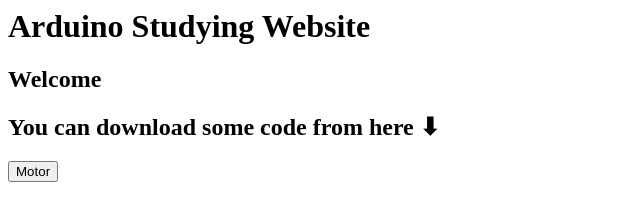
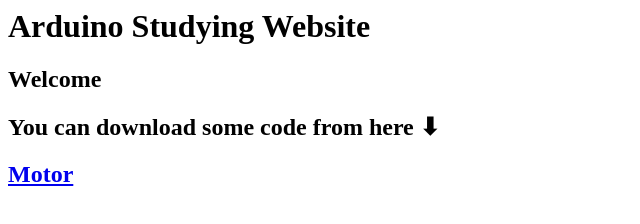
Before and after one commit to AL-sama0/arduino, a plain HTML site: page index.html in a window 1280 px wide. Shown: the whole page, without its empty margins (0-640 px from the left). Drawn offline with Linux system fonts and the light colour scheme.

Commit message:
Update index.html

```diff
--- a/index.html
+++ b/index.html
@@ -3,5 +3,5 @@
 <h2>Welcome</h2>
 <h2>You can download some code from here ⬇</h2>
 <a href="Motor.ino" dowload>
-    <button>Motor</button>
+    <h2>Motor</h2>
 </a>
```
